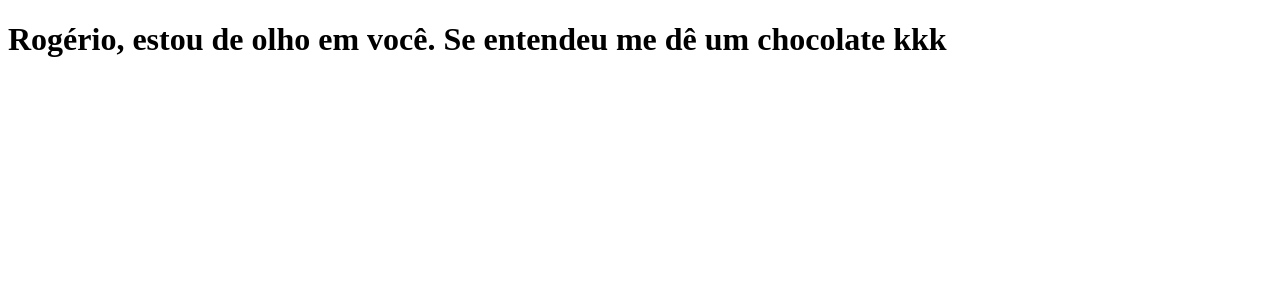
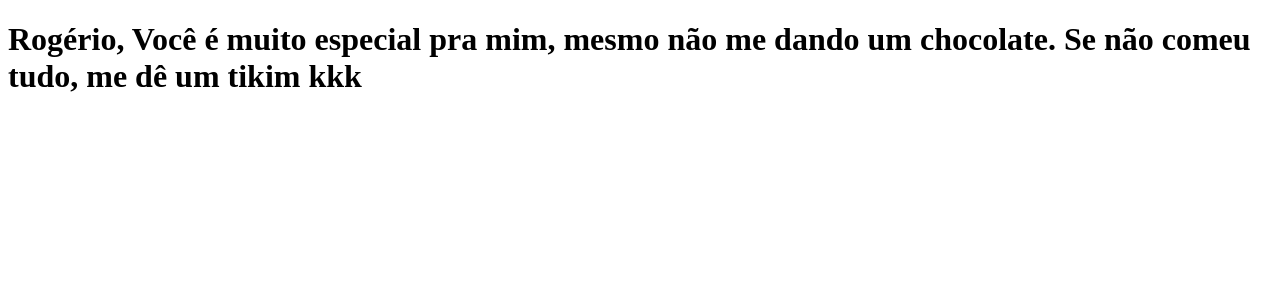
Before and after one commit to janapassos/clone-tabnews, a Next.js app: page / in a window 1280 px wide. Shown: the top 300 px of the page. Built offline with nearby package versions, Linux system fonts and the light colour scheme.

Commit message:
modifica frase inicial

```diff
--- a/pages/index.js
+++ b/pages/index.js
@@ -1,4 +1,4 @@
 function Home() {
-    return <h1>Rogério, estou de olho em você. Se entendeu me dê um chocolate kkk</h1>
+    return <h1>Rogério, Você é muito especial pra mim, mesmo não me dando um chocolate. Se não comeu tudo, me dê um tikim kkk</h1>
 }
 export default Home;
```
